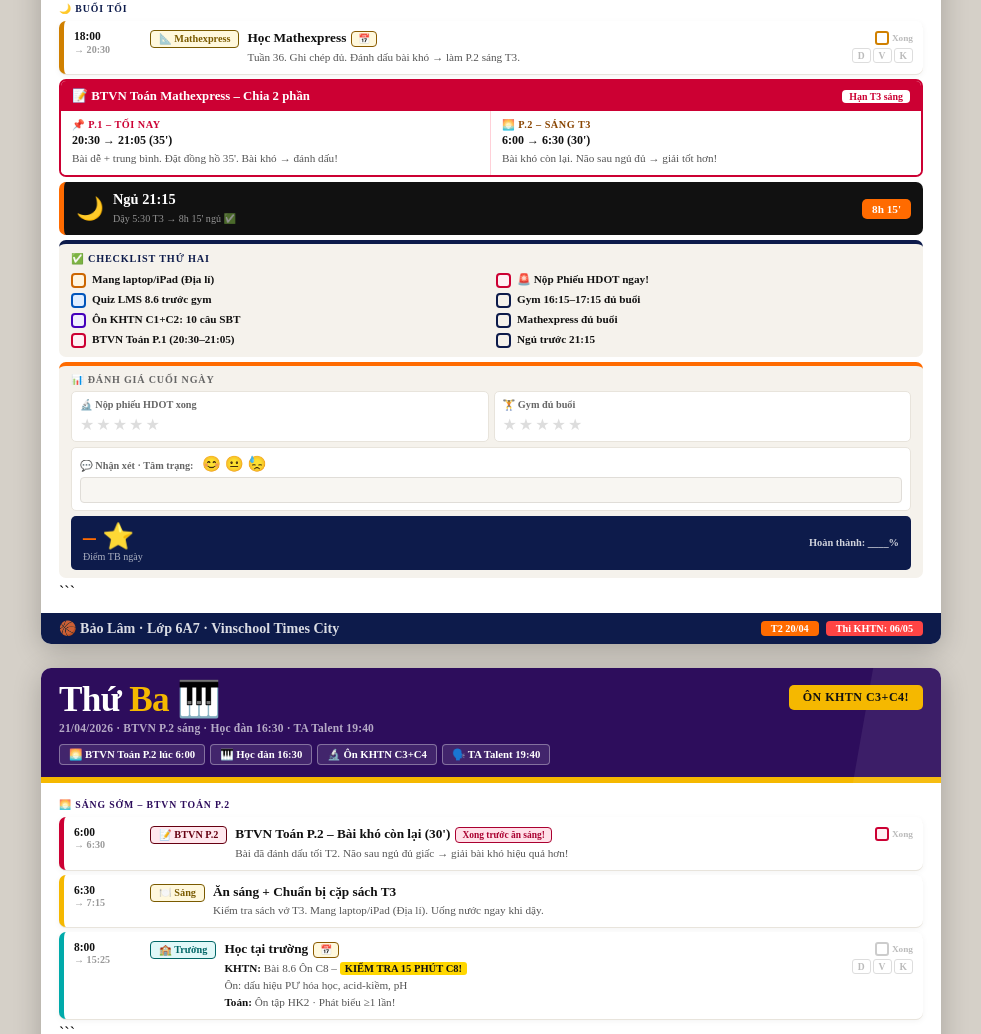
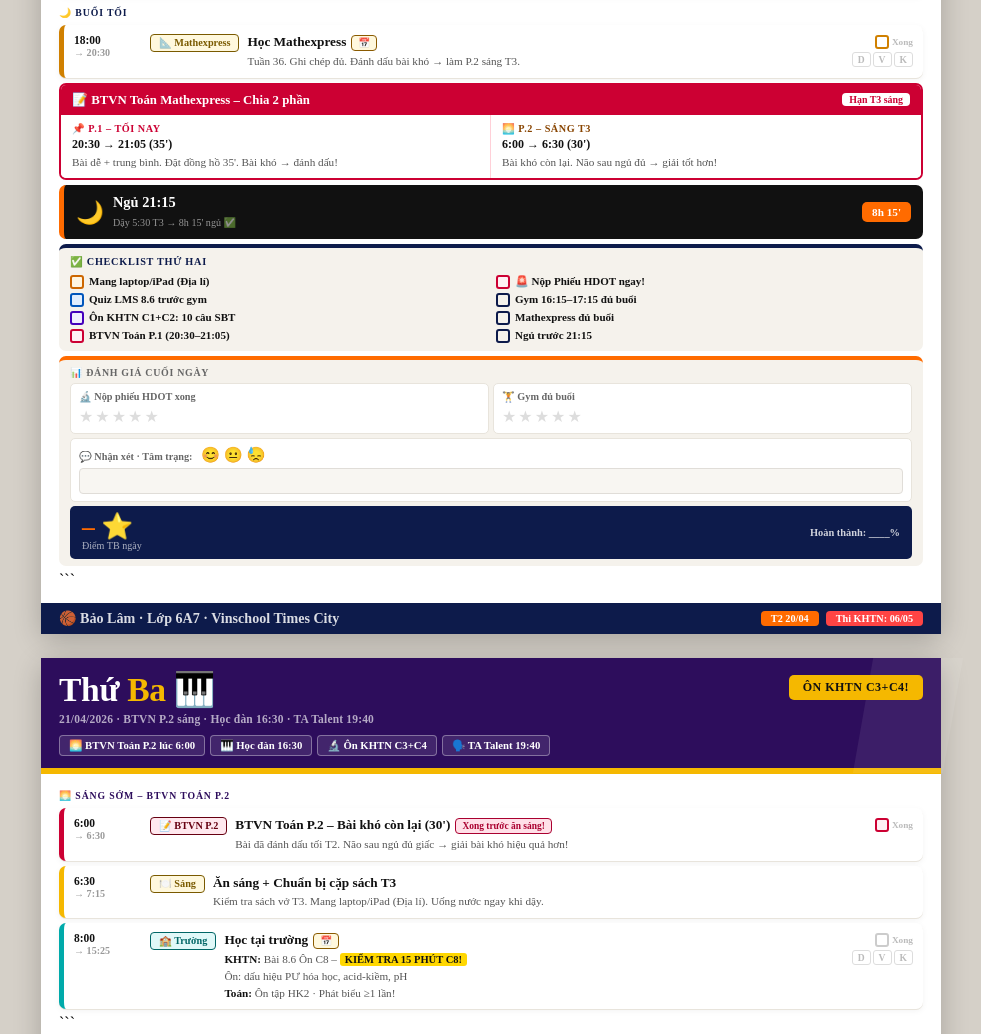
Before and after one commit to tuanminh244/poster-baolam, a plain HTML site: page index.html in a window 1280 px wide. Shown: the part 1766-2800 px from the top of the page, without its empty margins (149-1130 px from the left). Drawn offline with Linux system fonts and the light colour scheme.

Commit message:
Update index.html

```diff
--- a/index.html
+++ b/index.html
@@ -46,7 +46,7 @@ cursor:pointer;letter-spacing:.03em;
 }
 .poster{
 max-width:900px;margin:0 auto 24px;
-border-radius:10px;overflow:hidden;
+border-radius:10px;overflow:visible;
 box-shadow:0 6px 28px rgba(0,0,0,.22);
 }
 }
@@ -60,7 +60,7 @@ body{margin:0;padding:0;background:#fff}
 width:210mm;min-height:297mm;
 page-break-after:always;break-after:page;
 page-break-inside:avoid;
-overflow:hidden;border-radius:0;box-shadow:none;
+overflow:visible;border-radius:0;box-shadow:none;
 }
 .poster:last-child{page-break-after:avoid;break-after:avoid}
 }
@@ -77,7 +77,8 @@ font-family:var(–f-body);
 /* ── HEADER ── */
 .ph{
 flex-shrink:0;
-position:relative;overflow:hidden;
+position:relative;
+overflow:visible;
 }
 /* diagonal shine */
 .ph-shine{
@@ -92,11 +93,12 @@ pointer-events:none;
 /* ── BIG TITLE ── */
 .ph-day{
 font-family:var(–f-title);
-font-size:2.2rem;
-font-weight:900;
-line-height:1;
-letter-spacing:-.02em;
-/* color set inline per poster */
+font-size:2.1rem;
+font-weight:800;
+line-height:1.05;
+letter-spacing:-.01em;
+-webkit-text-fill-color:currentColor;
+text-rendering:optimizeLegibility;
 }
 
 /* ── SUBTITLE ── */
@@ -133,9 +135,10 @@ BODY
 ───────────────────────────────── */
 .pb{
 flex:1;
-padding:10px 18px 12px;
+padding:10px 18px 14px;
 display:flex;flex-direction:column;
-gap:5px;overflow:hidden;
+gap:5px;
+overflow:visible;
 }
 
 /* ── SECTION LABEL ── */
@@ -264,16 +267,16 @@ font-size:.62rem;font-weight:900;
 .bvp-desc{font-size:.7rem;color:#555;line-height:1.4}
 
 /* ── CHECKLIST ── */
-.cl-section{border-radius:7px;padding:9px 12px}
-.cl-title{font-size:.64rem;font-weight:900;text-transform:uppercase;letter-spacing:.08em;margin-bottom:7px}
-.cl-grid{display:grid;grid-template-columns:1fr 1fr;gap:4px 10px}
-.cl-item{display:flex;align-items:flex-start;gap:6px;font-size:.7rem;font-weight:700;color:#111;line-height:1.3}
-.cl-box{width:15px;height:15px;border-radius:4px;flex-shrink:0;margin-top:1px;border:2.5px solid #333}
+.cl-section{border-radius:7px;padding:8px 11px;flex-shrink:0}
+.cl-title{font-size:.64rem;font-weight:800;text-transform:uppercase;letter-spacing:.07em;margin-bottom:6px}
+.cl-grid{display:grid;grid-template-columns:1fr 1fr;gap:3px 10px}
+.cl-item{display:flex;align-items:flex-start;gap:5px;font-size:.69rem;font-weight:700;color:#111;line-height:1.3}
+.cl-box{width:14px;height:14px;border-radius:3px;flex-shrink:0;margin-top:1px;border:2px solid #333}
 
 /* ── EVAL SECTION ── */
-.ev-section{border-radius:7px;padding:8px 12px}
-.ev-title{font-size:.63rem;font-weight:900;text-transform:uppercase;letter-spacing:.08em;color:#666;margin-bottom:6px}
-.ev-grid{display:grid;grid-template-columns:1fr 1fr;gap:5px;margin-bottom:5px}
+.ev-section{border-radius:7px;padding:7px 11px;flex-shrink:0}
+.ev-title{font-size:.62rem;font-weight:800;text-transform:uppercase;letter-spacing:.07em;color:#666;margin-bottom:5px}
+.ev-grid{display:grid;grid-template-columns:1fr 1fr;gap:4px;margin-bottom:4px}
 .ev-card{background:#fff;border-radius:5px;padding:7px 8px;border:1.5px solid #E8E4DC}
 .ev-card label{font-size:.64rem;font-weight:800;color:#666;display:block;margin-bottom:4px}
 .stars{display:flex;gap:2px}
```
